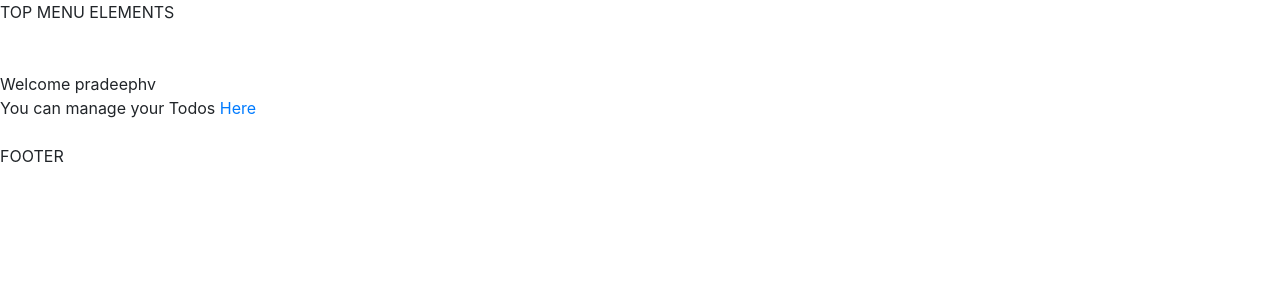
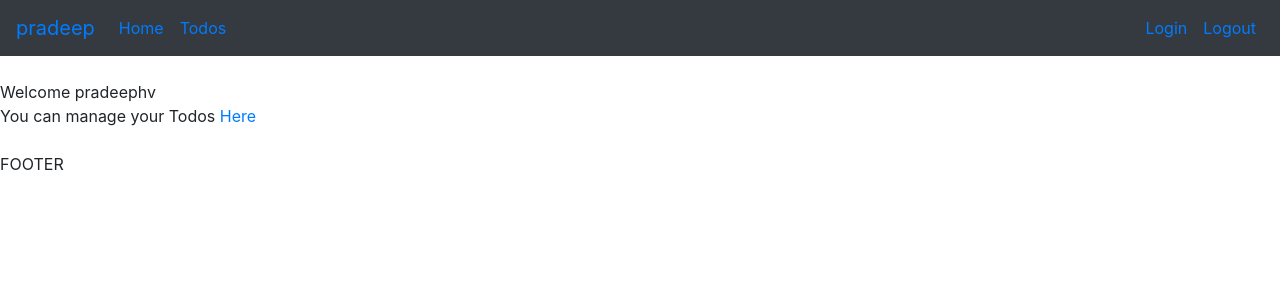
Before and after one commit to Pradeep92hv/Spring-boot-Todo, an Angular app: page /welcome/pradeephv in a window 1280 px wide. Shown: the top 300 px of the page. Built offline with nearby package versions, Linux system fonts and the light colour scheme.

Commit message:
step 28: using bootstrap to create menu with navigation link

```diff
--- a/src/app/menu/menu.component.html
+++ b/src/app/menu/menu.component.html
@@ -1 +1,23 @@
-TOP MENU ELEMENTS  <br><br>
+
+
+<header>
+
+   <nav class="navbar navbar-expand-md navbar=dark bg-dark ">
+
+      <div><a href="https://www.in28minutes.com" class="navbar-brand">pradeep</a></div>
+
+      <ul class="navbar-nav">
+        <li><a href="/welcome/pradeephv" class="nav-link">Home</a></li>
+        <li><a href="/todos" class="nav-link">Todos</a></li>
+
+      </ul>
+
+      <ul class="navbar-nav navbar-collapse justify-content-end">
+        <li><a href="login" class="nav-link">Login</a></li>
+        <li><a href="/logout" class="nav-link">Logout</a></li>
+      </ul>
+
+
+   </nav>
+
+</header>
```
